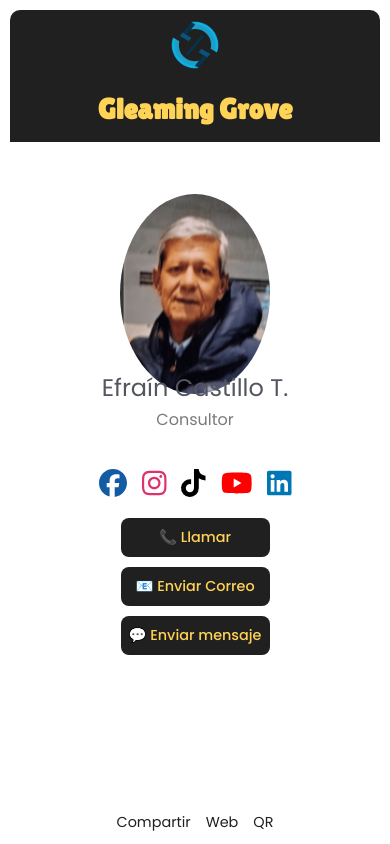
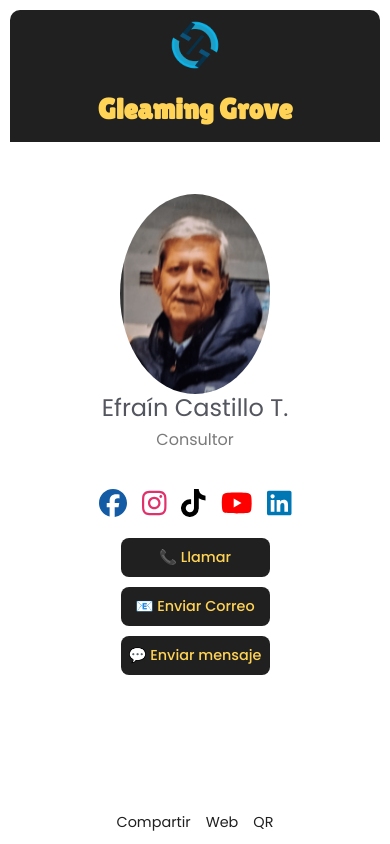
Before and after one commit to joelBerseker/digital-cards, a Vue app: page /efrain-castillo in a window 390 px wide. Built offline with nearby package versions, Linux system fonts and the light colour scheme.

Commit message:
edit mobile view in employee

```diff
--- a/src/data/employee.json
+++ b/src/data/employee.json
@@ -42,10 +42,10 @@
     "whatsapp": "+511934864559",
     "redes": {
       "facebook": "https://facebook.com/maria",
-      "instagram": "https://instagram.com/maria",
-      "tiktok": "https://tiktok.com/@maria",
+      "instagram": "https://www.instagram.com/traccion_estrategica",
+      "tiktok": "https://www.tiktok.com/@traccion.estrategica",
       "youtube": "https://youtube.com/maria",
-      "linkedin": "https://youtube.com/maria"
+      "linkedin": "http://www.linkedin.com/in/traccion-estrategica"
     },
     "foto": "/image/employee/felix.jpg"
   },
--- a/src/views/Employee.vue
+++ b/src/views/Employee.vue
@@ -83,7 +83,6 @@ onMounted(() => {
   }
 });
 </script>
-
 <style scoped>
 /* Contenedor Principal */
 .employee-card {
@@ -95,6 +94,7 @@ onMounted(() => {
   justify-content: space-between; /* Espaciado para los elementos internos */
   align-items: center;
   padding: 20px;
+  margin: 0 auto; /* Centra el contenedor horizontalmente */
   border-radius: var(--br-v2);
   box-shadow: 0 4px 6px rgba(0, 0, 0, 0.1);
   background: var(--color-w);
@@ -269,8 +269,14 @@ h2 {
   }
 
   .employee-photo-wrapper {
-    width: 80px;
-    height: 80px;
+    width: 120px;
+    height: 120px;
+    margin-bottom: 10px;
+  }
+
+  .employee-name {
+    font-size: 1rem;
+    margin-top: 10px;
   }
 
   .btn {
```
